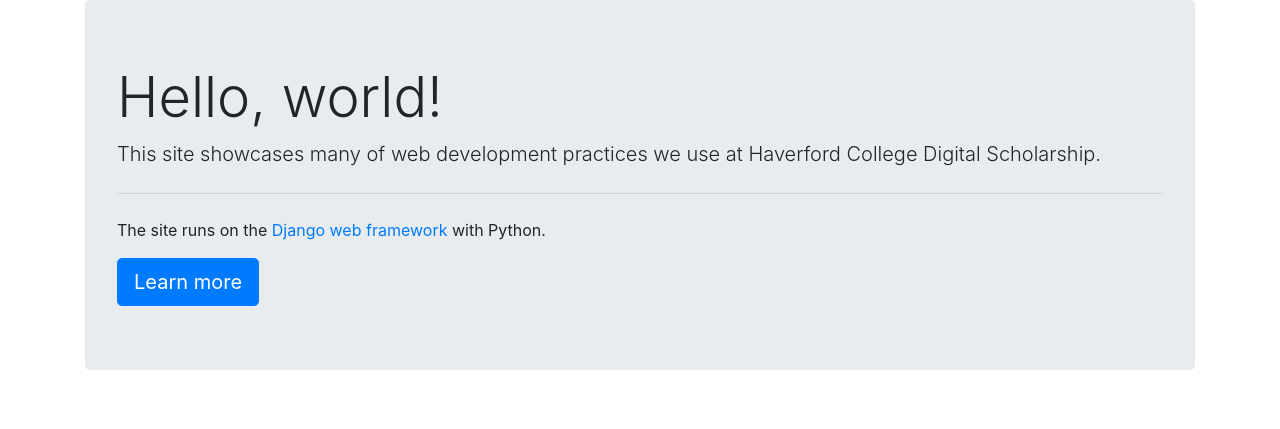
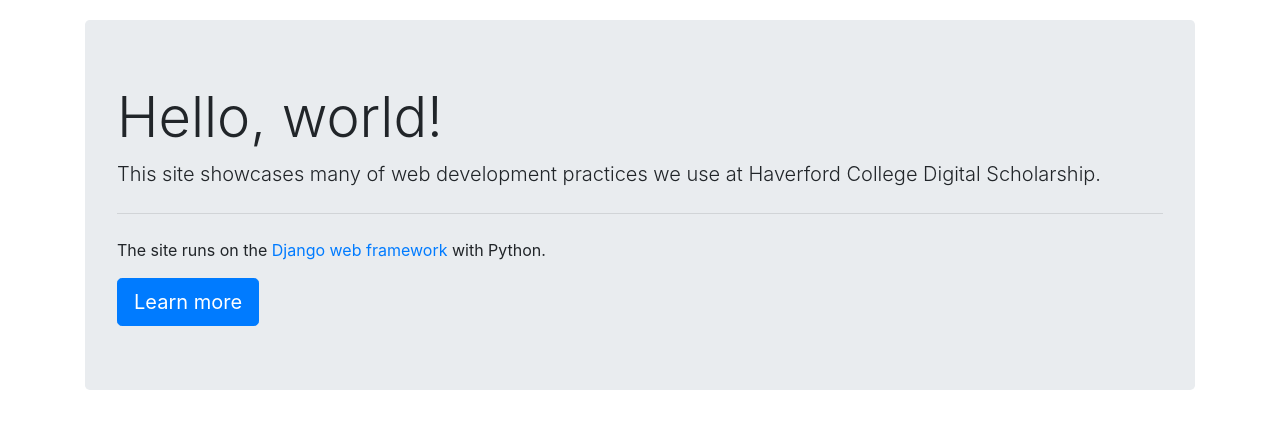
Before and after one commit to HCDigitalScholarship/django-showcase, a Django app: page / in a window 1280 px wide. Shown: the part 56-485 px from the top of the page. Run offline with Django 3.2, Linux system fonts and the light colour scheme; some libraries are stand-ins or nearby versions.

Commit message:
Add a CSS file to the index page

```diff
--- a/django_showcase/settings.py
+++ b/django_showcase/settings.py
@@ -140,3 +140,7 @@ USE_TZ = True
 # https://docs.djangoproject.com/en/2.0/howto/static-files/
 
 STATIC_URL = '/static/'
+
+STATICFILES_DIRS = [
+    os.path.join(BASE_DIR, 'django_showcase', 'static'),
+]
--- /dev/null
+++ b/django_showcase/static/css/index.css
@@ -0,0 +1,3 @@
+div.container {
+  margin-top: 20px;
+}
--- a/django_showcase/templates/index.html
+++ b/django_showcase/templates/index.html
@@ -1,6 +1,11 @@
 {% extends 'base.html' %}
 
+<!-- This is necessary to be able to use the static template tag below. -->
+{% load static %}
+
+
 {% block extrahead %}
+<link rel="stylesheet" href="{% static 'css/index.css' %}">
 {% endblock %}
 
 {% block content %}
```
